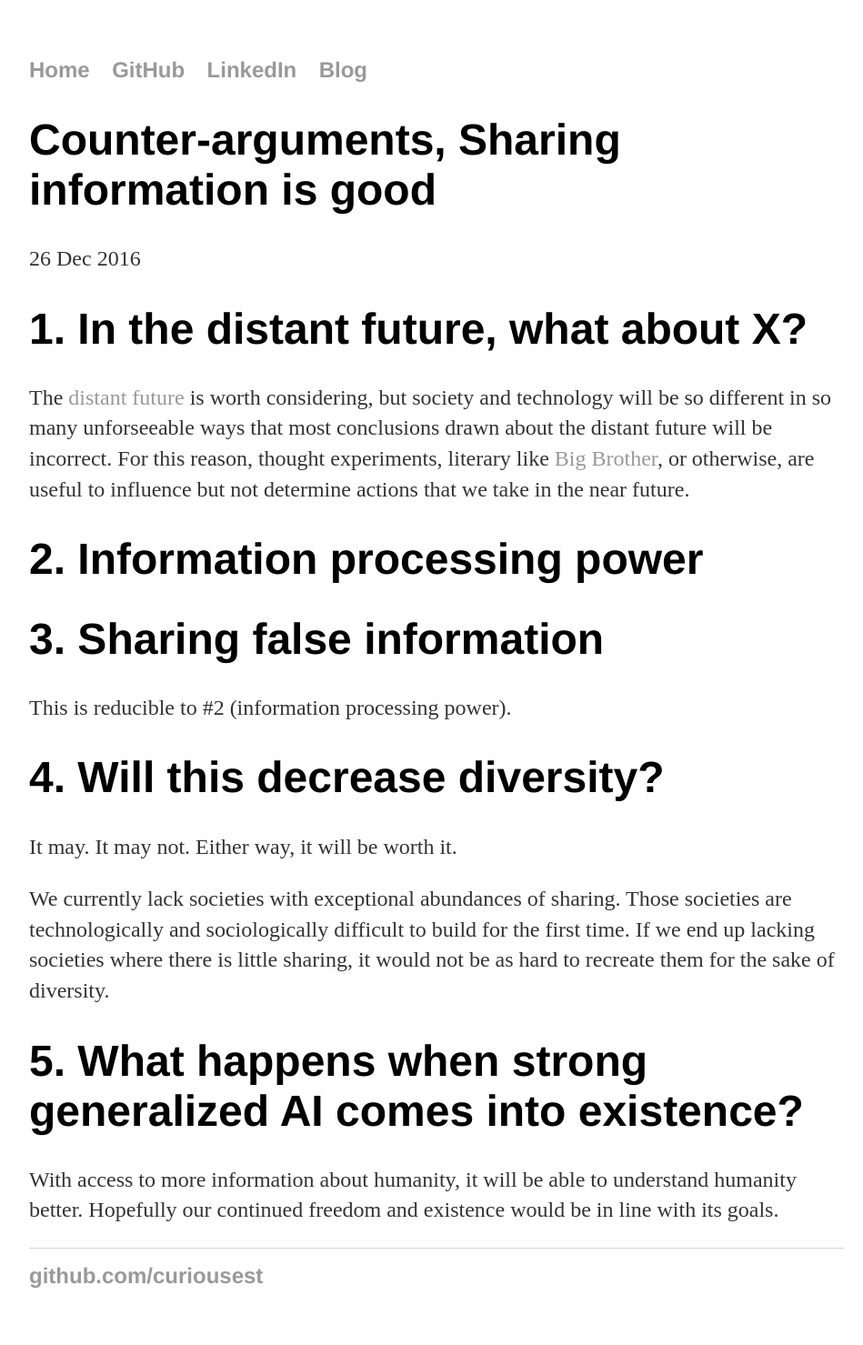
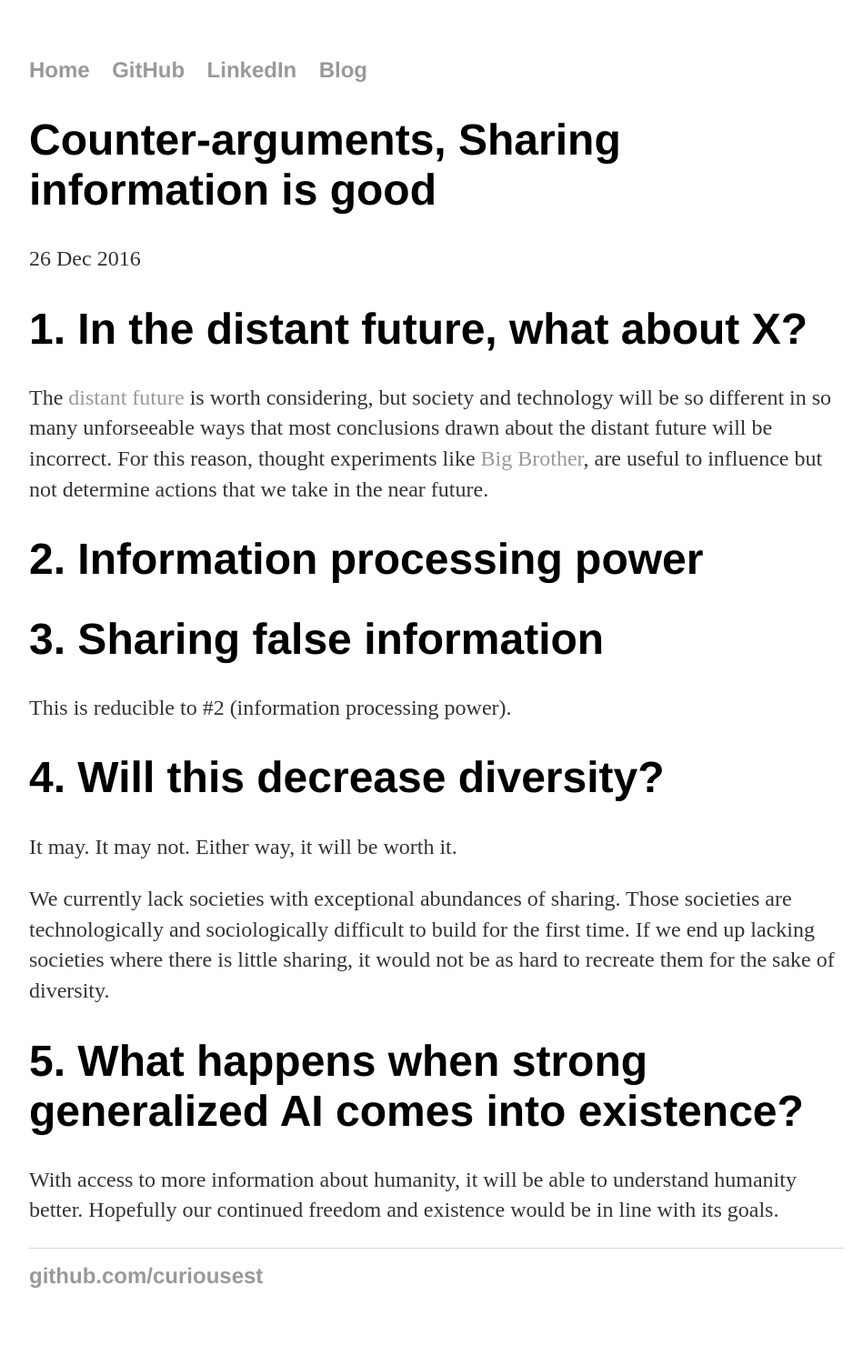
Before and after one commit to curiousest/curiousest.github.io, a Jekyll site: the page built from _posts/2016-12-26-counter-arguments-sharing-is-good.md, in a window 1280 px wide. Shown: the whole page at 91% size, without its empty margins (160-1109 px from the left). Built offline with Jekyll 4.4.1, drawn with Linux system fonts in a browser that asks for light colours.

Commit message:
Update 2016-12-26-counter-arguments-sharing-is-good.md

```diff
--- a/_posts/2016-12-26-counter-arguments-sharing-is-good.md
+++ b/_posts/2016-12-26-counter-arguments-sharing-is-good.md
@@ -9,7 +9,7 @@
 
 # 1. In the distant future, what about X?
 
-The [distant future](https://en.wikipedia.org/wiki/Futures_studies) is worth considering, but society and technology will be so different in so many unforseeable ways that most conclusions drawn about the distant future will be incorrect. For this reason, thought experiments, literary like [Big Brother](https://en.wikipedia.org/wiki/Big_Brother_(Nineteen_Eighty-Four)), or otherwise, are useful to influence but not determine actions that we take in the near future.
+The [distant future](https://en.wikipedia.org/wiki/Futures_studies) is worth considering, but society and technology will be so different in so many unforseeable ways that most conclusions drawn about the distant future will be incorrect. For this reason, thought experiments like [Big Brother](https://en.wikipedia.org/wiki/Big_Brother_(Nineteen_Eighty-Four)), are useful to influence but not determine actions that we take in the near future.
 
 # 2. Information processing power
 
```
